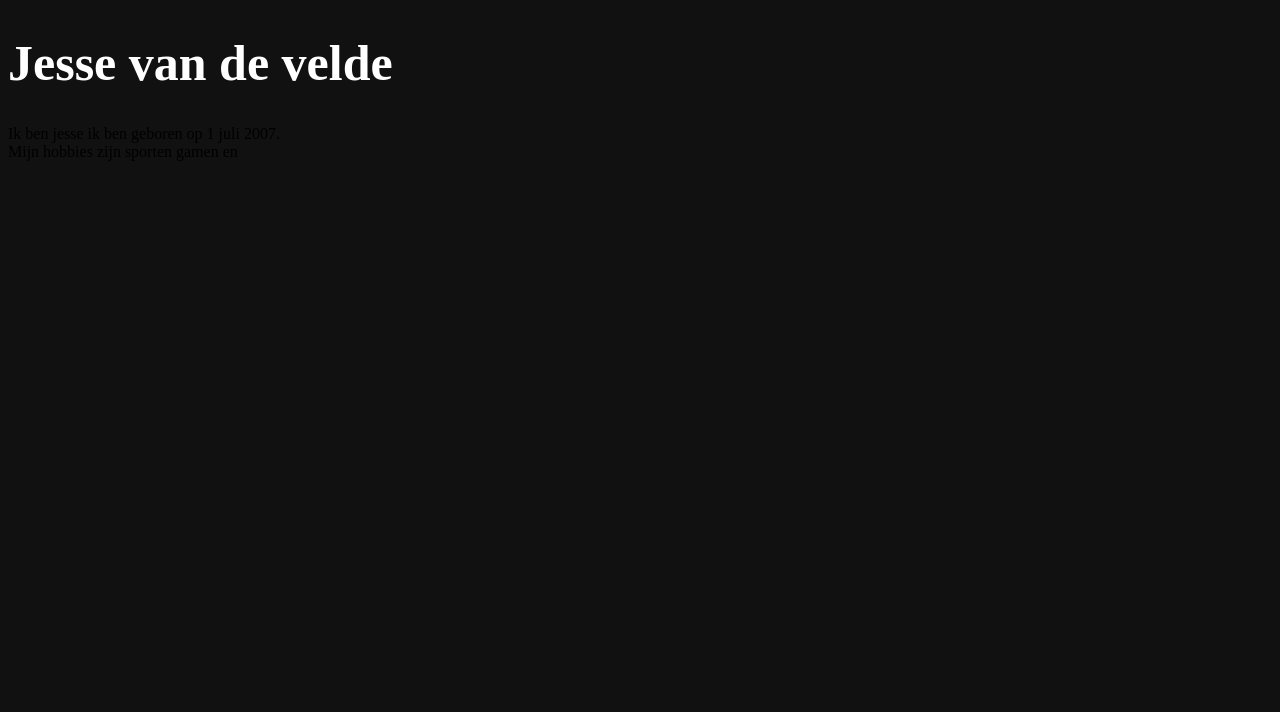
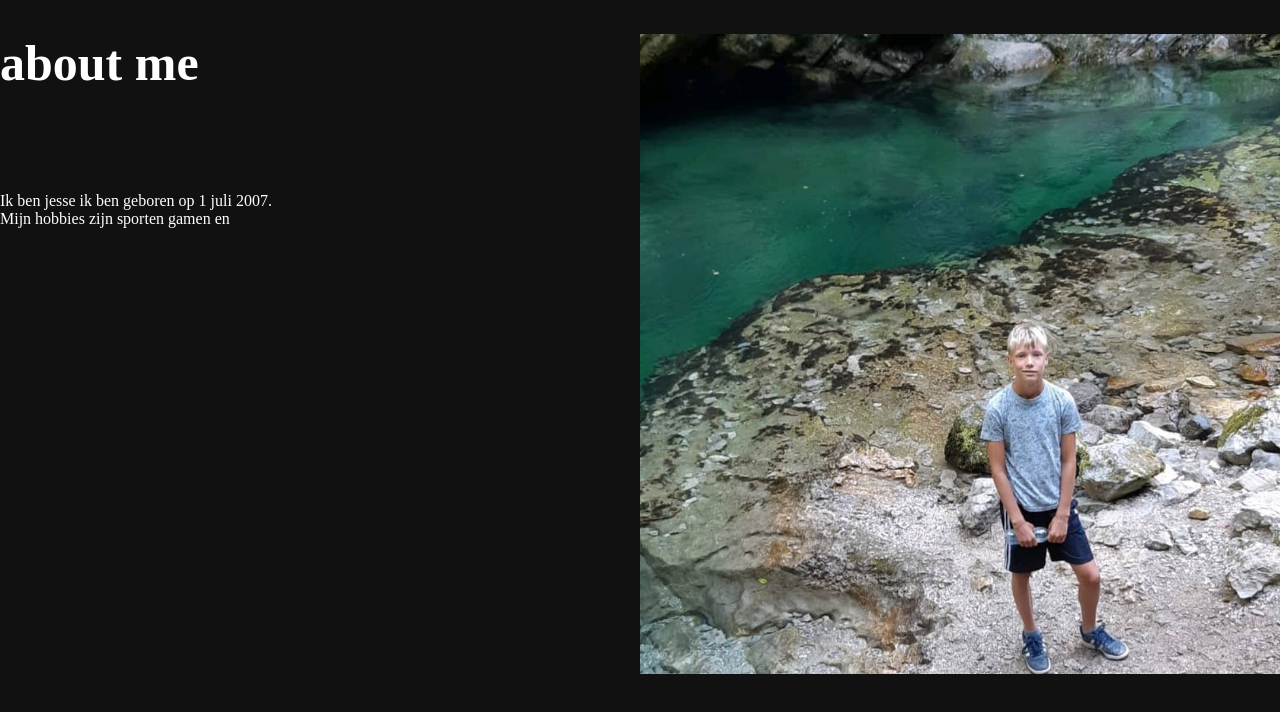
Before and after one commit to jessevandevelde/persoonlijk-portfolio, a plain HTML site: page homepage.html in a window 1280 px wide. Drawn offline with Linux system fonts and the light colour scheme.

Commit message:
homepage push

```diff
--- a/homepage.html
+++ b/homepage.html
@@ -7,10 +7,12 @@
     <link rel="stylesheet" href="mainstyle.css">
 </head>
 <body>
-    <h1>Jesse van de velde</h1>
+    <div class="about-me">
+    <h1>about me</h1>
     <p>Ik ben jesse ik ben geboren op 1 juli 2007. <br>
         Mijn hobbies zijn sporten gamen en
     </p>
-
+    <img src="pictures/jessepfp.jpg" alt="">
+    </div>
 </body>
 </html>
--- a/mainstyle.css
+++ b/mainstyle.css
@@ -1,9 +1,27 @@
 body {
-    background: #111;
-    width: 100%;
-    overflow: hidden;
-  }
- h1{
+  background: #111;
+  margin: 0;
+  padding: 0;
+}
+
+h1 {
   color: white;
   font-size: 50px;
- }
+}
+
+.about-me {
+  position: relative;
+}
+
+.about-me img {
+  position: absolute;
+  top: 0;
+  right: 0;
+  width: 50%;
+  height: auto;
+}
+
+.about-me p {
+  color: white;
+  margin-top: 100px;
+}
```
